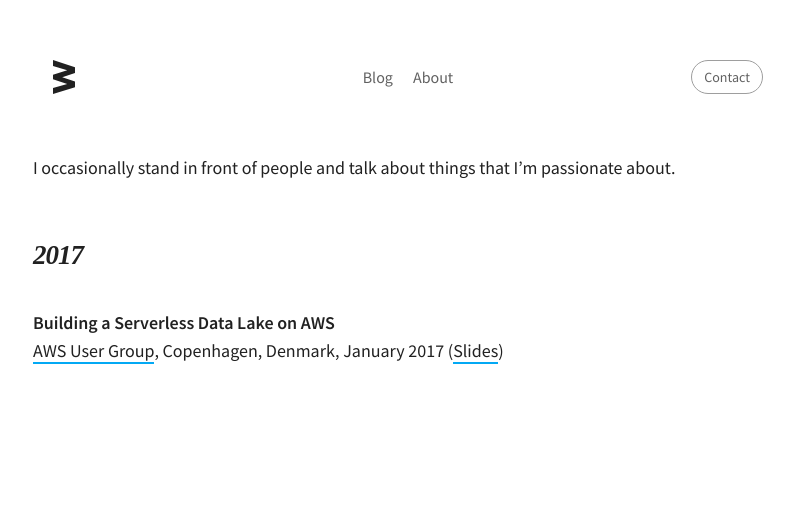
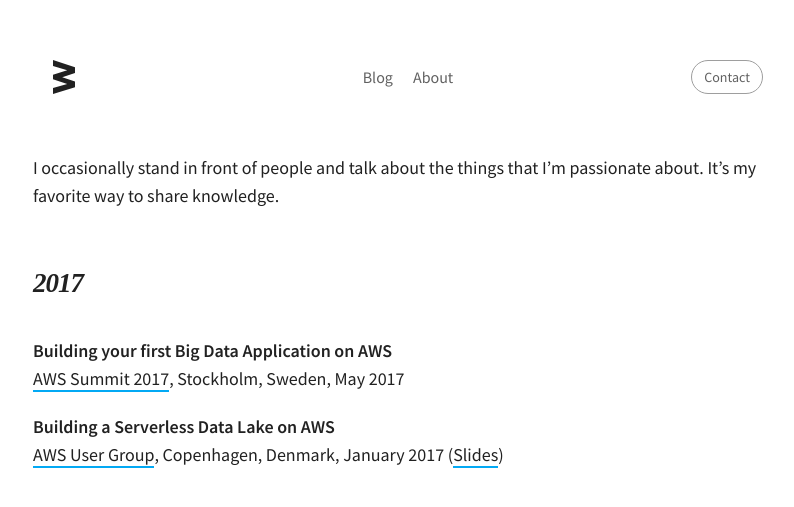
Before and after one commit to martinbuberl/martinbuberl.github.io, a Jekyll site: the page built from speaking.md, in a window 1280 px wide. Shown: the top 507 px of the page, without its empty margins (232-1026 px from the left). Built offline with Jekyll 4.4.1, drawn with Linux system fonts in a browser that asks for light colours; nearby versions of some CDN libraries; some web fonts are replaced.

Commit message:
Added next gig

```diff
--- a/speaking.md
+++ b/speaking.md
@@ -5,9 +5,12 @@ title:  "Speaking"
 permalink: /speaking/
 ---
 
-I occasionally stand in front of people and talk about things that I'm passionate about.
+I occasionally stand in front of people and talk about the things that I'm passionate about. It's my favorite way to share knowledge.
 
-<h2 id="2017">2017</h2>
+<h2 id="2017" class="has-permalink">2017<a class="permalink" title="Permalink" href="#2017">#</a></h2>
+
+**Building your first Big Data Application on AWS**<br/>
+[AWS Summit 2017](https://aws.amazon.com/summits/stockholm/), Stockholm, Sweden, May 2017
 
 **Building a Serverless Data Lake on AWS**<br/>
 [AWS User Group](https://www.meetup.com/Copenhagen-AWS-User-Group/events/236413711/), Copenhagen, Denmark, January 2017 ([Slides](https://docs.google.com/a/martinbuberl.com/presentation/d/1K6kpmY-2RiMowEs-8jVmTxZuG42b4WvsBK1du6rSAnA/edit?usp=sharing))
```
